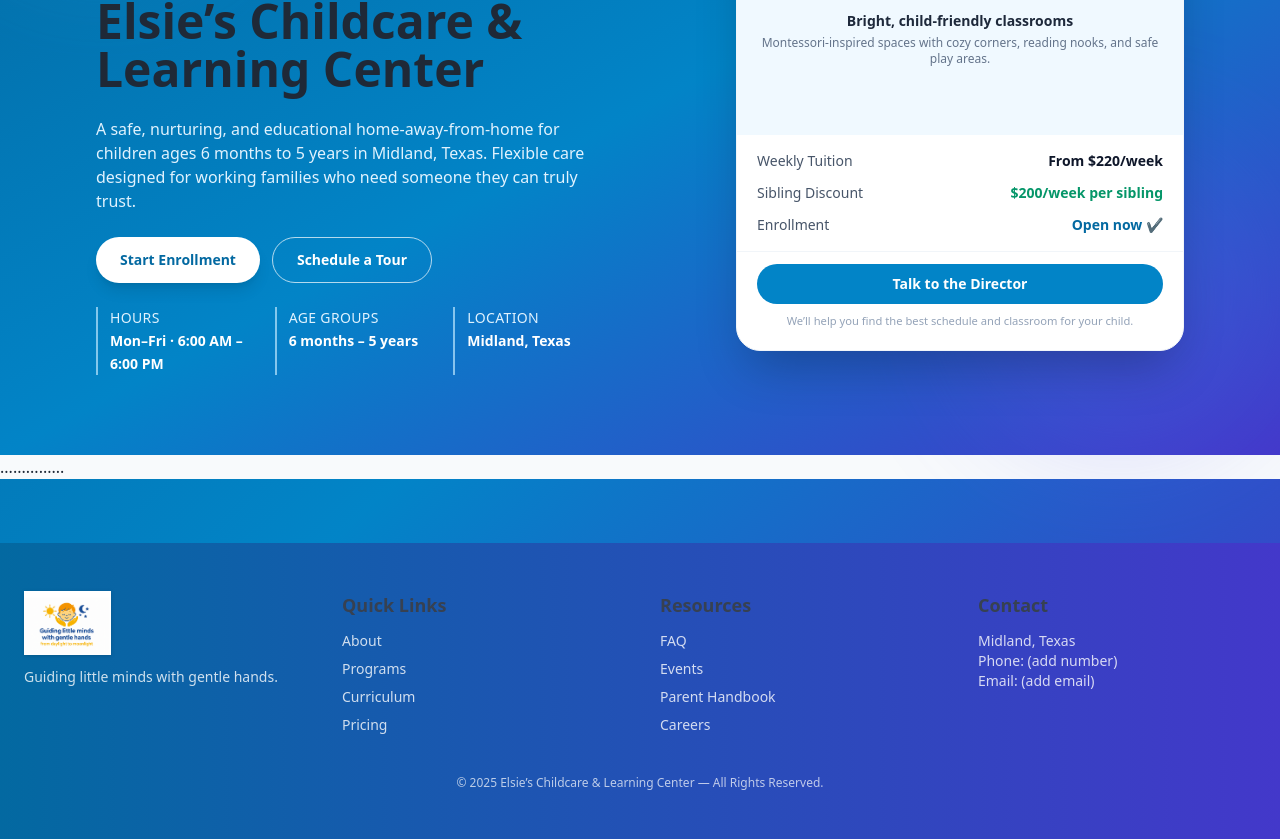
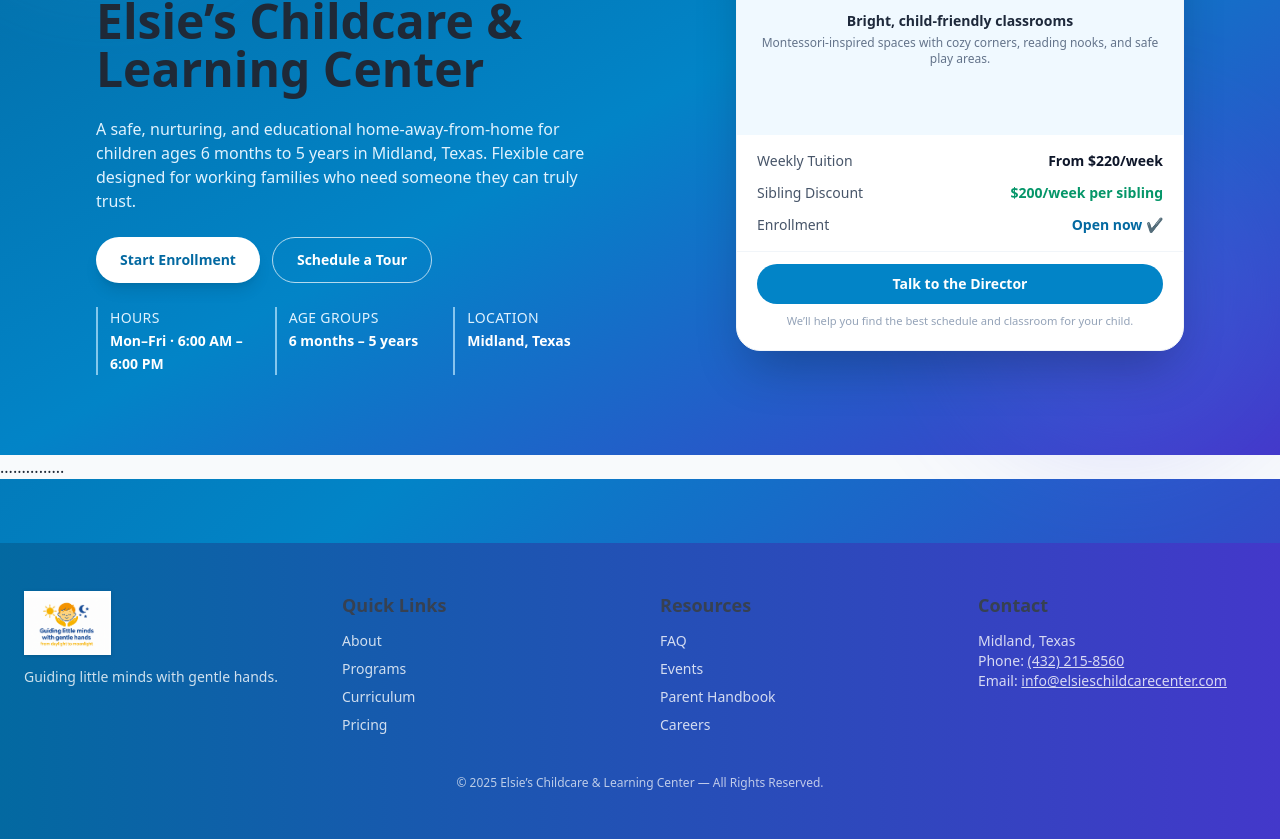
Before and after one commit to niyo2/elsies-childcare-center, a React (Create React App) app: page / in a window 1280 px wide. Shown: the part 315-1154 px from the top of the page. Built offline with nearby package versions, Linux system fonts and the light colour scheme.

Commit message:
Add Contact

```diff
--- a/src/components/Footer.js
+++ b/src/components/Footer.js
@@ -42,12 +42,27 @@ export default function Footer() {
           </ul>
         </div>
 
-        {/* CONTACT */}
+        {/* CONTACT INFO */}
         <div>
           <h3 className="font-semibold text-lg mb-3">Contact</h3>
+
           <p className="text-sm text-white/80">Midland, Texas</p>
-          <p className="text-sm text-white/80">Phone: (add number)</p>
-          <p className="text-sm text-white/80">Email: (add email)</p>
+
+          {/* PHONE */}
+          <p className="text-sm text-white/80">
+            Phone:{" "}
+            <a href="tel:4322158560" className="underline hover:text-brandBlueLight">
+              (432) 215-8560
+            </a>
+          </p>
+
+          {/* EMAIL */}
+          <p className="text-sm text-white/80">
+            Email:{" "}
+            <a href="mailto:info@elsieschildcarecenter.com" className="underline hover:text-brandBlueLight">
+              info@elsieschildcarecenter.com
+            </a>
+          </p>
         </div>
       </div>
 
--- a/src/pages/Contact.js
+++ b/src/pages/Contact.js
@@ -1,54 +1,36 @@
+// src/pages/Contact.jsx
 import React from "react";
+import logo from "../assets/logo.png";
 
 export default function Contact() {
   return (
-    <div className="space-y-8">
-      <header className="border-b border-slate-200 pb-4">
-        <h1 className="text-2xl sm:text-3xl font-bold text-slate-900">Contact Us</h1>
-        <p className="mt-2 text-slate-600 max-w-2xl">
-          Have questions? We’re here to help. Reach out anytime!
+    <div className="space-y-6">
+      <img src={logo} alt="Logo" className="h-20 w-auto mx-auto mb-4" />
+
+      <h1 className="text-3xl font-bold text-slate-900 mb-2">Contact Us</h1>
+      <p className="text-slate-700 mb-4">
+        We're here to help you with enrollment, tours, or any questions about your child's care.
+      </p>
+
+      <div className="space-y-3 text-slate-800">
+        <p>
+          <strong>📍 Location:</strong> Midland, Texas
         </p>
-      </header>
 
-      <section className="grid gap-6 md:grid-cols-2 text-sm">
-        <div className="space-y-4">
-          <h2 className="text-lg font-semibold text-slate-900">Center Information</h2>
-          <p className="text-slate-700">
-            <strong>Address:</strong> Midland, Texas
-          </p>
-          <p className="text-slate-700">
-            <strong>Phone:</strong> (Add your number)
-          </p>
-          <p className="text-slate-700">
-            <strong>Email:</strong> (Add your email)
-          </p>
-          <p className="text-slate-700">
-            <strong>Hours:</strong> Monday–Friday, 6 AM – 6 PM
-          </p>
-        </div>
+        <p>
+          <strong>📞 Phone:</strong>{" "}
+          <a href="tel:4322158560" className="text-sky-700 underline">
+            (432) 215-8560
+          </a>
+        </p>
 
-        <form className="space-y-4">
-          <div className="flex flex-col">
-            <label className="text-xs font-semibold text-slate-700">Your Name</label>
-            <input className="border rounded-lg px-3 py-2 text-sm" placeholder="Full Name" />
-          </div>
-          <div className="flex flex-col">
-            <label className="text-xs font-semibold text-slate-700">Email</label>
-            <input className="border rounded-lg px-3 py-2 text-sm" placeholder="you@example.com" />
-          </div>
-          <div className="flex flex-col">
-            <label className="text-xs font-semibold text-slate-700">Message</label>
-            <textarea className="border rounded-lg px-3 py-2 text-sm" rows="4" />
-          </div>
-
-          <button
-            type="button"
-            className="rounded-full bg-sky-600 text-white px-5 py-2 text-sm hover:bg-sky-700"
-          >
-            Send Message
-          </button>
-        </form>
-      </section>
+        <p>
+          <strong>📧 Email:</strong>{" "}
+          <a href="mailto:info@elsieschildcarecenter.com" className="text-sky-700 underline">
+            info@elsieschildcarecenter.com
+          </a>
+        </p>
+      </div>
     </div>
   );
 }
```
